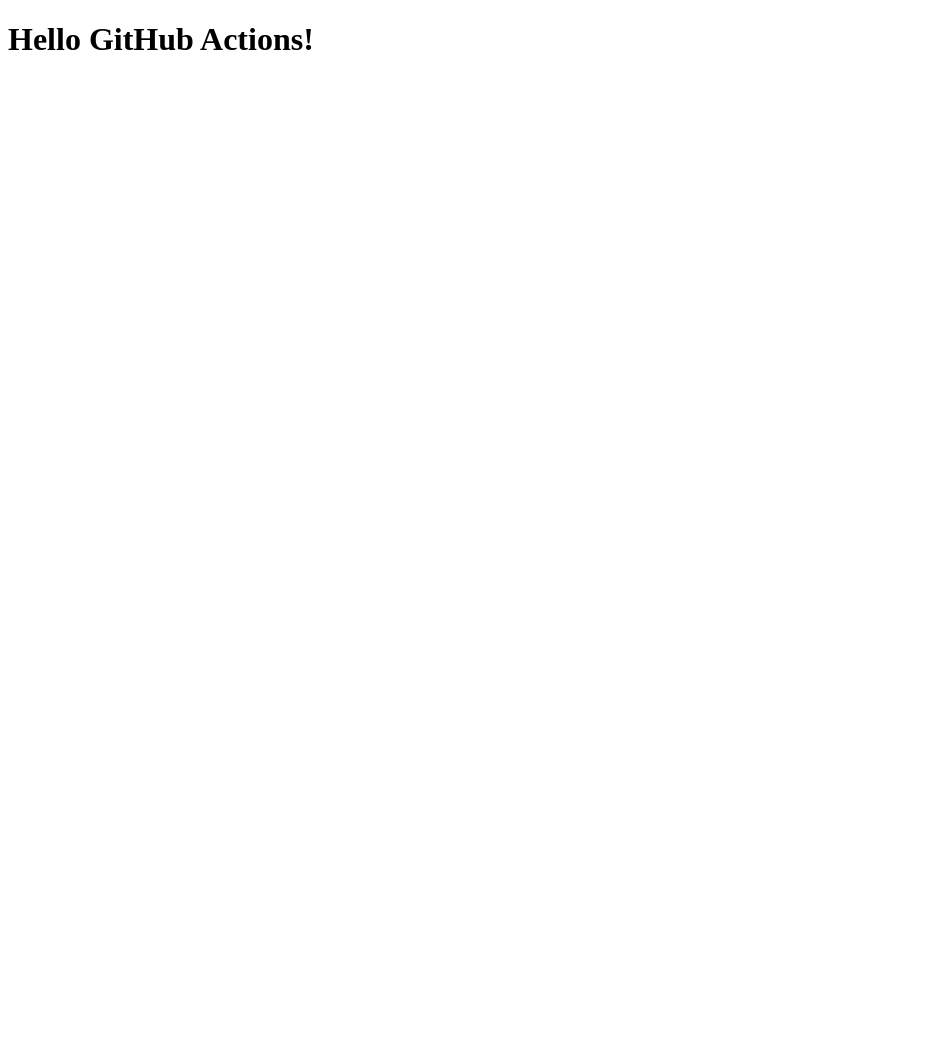
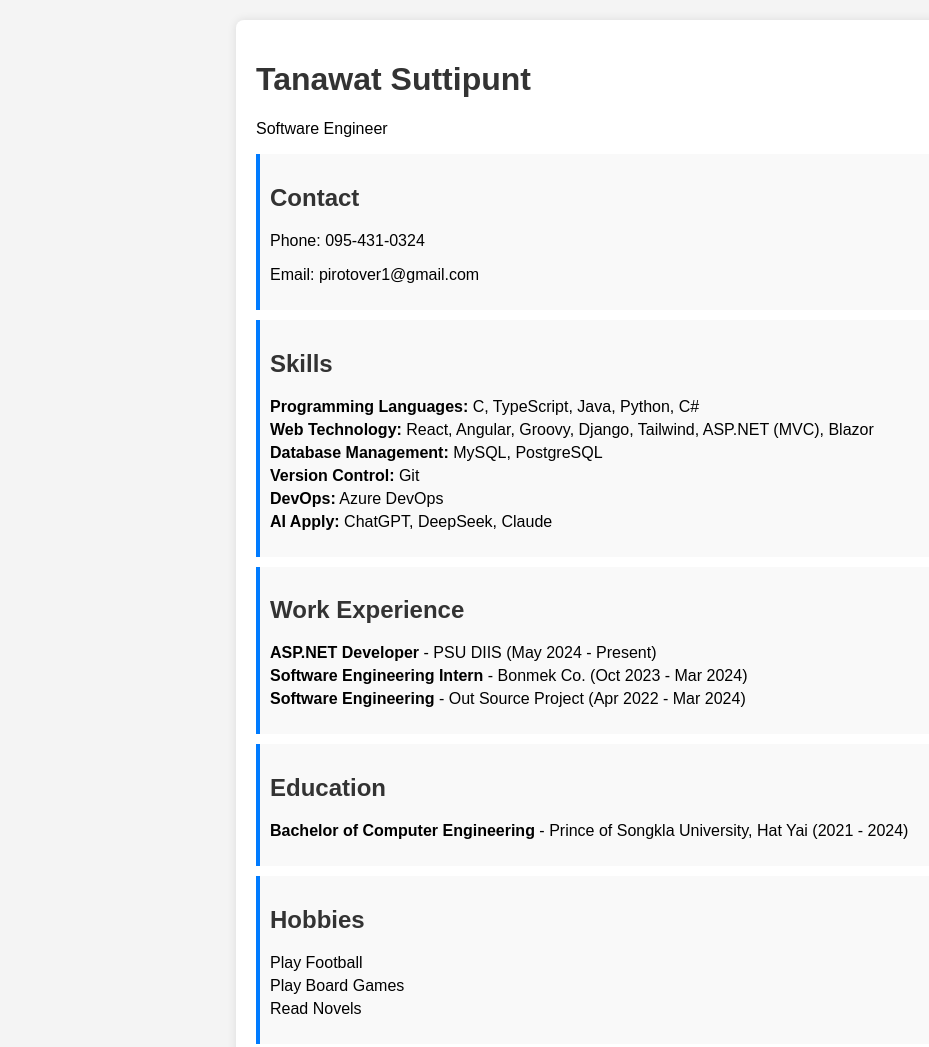
Before and after one commit to naninuneno2544/gh-deployment-workflow, a plain HTML site: page index.html in a window 1280 px wide. Shown: the whole page, without its empty margins (0-929 px from the left). Before the commit the page ends 800 px from the top, so only its background shows below. Drawn offline with Linux system fonts and the light colour scheme.

Commit message:
chang hello world to resume

```diff
--- a/index.html
+++ b/index.html
@@ -3,9 +3,88 @@
 <head>
     <meta charset="UTF-8">
     <meta name="viewport" content="width=device-width, initial-scale=1.0">
-    <title>Hello World</title>
+    <title>Resume - Tanawat Suttipunt</title>
+    <style>
+        body {
+            font-family: Arial, sans-serif;
+            margin: 0;
+            padding: 0;
+            background-color: #f4f4f4;
+        }
+        .container {
+            width: 60%;
+            margin: 20px auto;
+            background: white;
+            padding: 20px;
+            border-radius: 8px;
+            box-shadow: 0 0 10px rgba(0, 0, 0, 0.1);
+        }
+        h1, h2 {
+            color: #333;
+        }
+        .section {
+            margin-bottom: 20px;
+        }
+        .contact-info, .skills, .work-experience, .education, .hobbies {
+            padding: 10px;
+            border-left: 4px solid #007bff;
+            background: #f9f9f9;
+            margin-bottom: 10px;
+        }
+        ul {
+            list-style-type: none;
+            padding: 0;
+        }
+        ul li {
+            margin-bottom: 5px;
+        }
+    </style>
 </head>
 <body>
-    <h1>Hello GitHub Actions!</h1>
+    <div class="container">
+        <h1>Tanawat Suttipunt</h1>
+        <p>Software Engineer</p>
+
+        <div class="section contact-info">
+            <h2>Contact</h2>
+            <p>Phone: 095-431-0324</p>
+            <p>Email: pirotover1@gmail.com</p>
+        </div>
+
+        <div class="section skills">
+            <h2>Skills</h2>
+            <ul>
+                <li><strong>Programming Languages:</strong> C, TypeScript, Java, Python, C#</li>
+                <li><strong>Web Technology:</strong> React, Angular, Groovy, Django, Tailwind, ASP.NET (MVC), Blazor</li>
+                <li><strong>Database Management:</strong> MySQL, PostgreSQL</li>
+                <li><strong>Version Control:</strong> Git</li>
+                <li><strong>DevOps:</strong> Azure DevOps</li>
+                <li><strong>AI Apply:</strong> ChatGPT, DeepSeek, Claude</li>
+            </ul>
+        </div>
+
+        <div class="section work-experience">
+            <h2>Work Experience</h2>
+            <ul>
+                <li><strong>ASP.NET Developer</strong> - PSU DIIS (May 2024 - Present)</li>
+                <li><strong>Software Engineering Intern</strong> - Bonmek Co. (Oct 2023 - Mar 2024)</li>
+                <li><strong>Software Engineering</strong> - Out Source Project (Apr 2022 - Mar 2024)</li>
+            </ul>
+        </div>
+
+        <div class="section education">
+            <h2>Education</h2>
+            <p><strong>Bachelor of Computer Engineering</strong> - Prince of Songkla University, Hat Yai (2021 - 2024)</p>
+        </div>
+
+        <div class="section hobbies">
+            <h2>Hobbies</h2>
+            <ul>
+                <li>Play Football</li>
+                <li>Play Board Games</li>
+                <li>Read Novels</li>
+            </ul>
+        </div>
+    </div>
 </body>
 </html>
```
